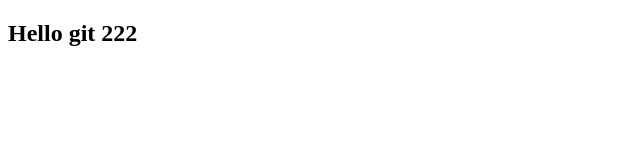
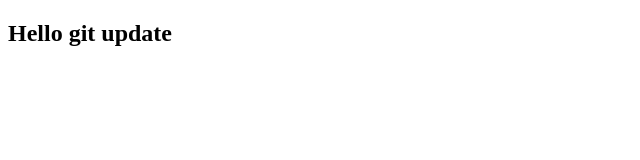
Before and after one commit to kouyaa/demo-git21, a plain HTML site: page index.html in a window 1280 px wide. Shown: the full height of the page, 0-640 px from the left. Drawn offline with Linux system fonts and the light colour scheme.

Commit message:
Update index.html
updateee

```diff
--- a/index.html
+++ b/index.html
@@ -6,6 +6,6 @@
     <title>Document</title>
 </head>
 <body>
-    <h2>Hello git 222 </h2>
+    <h2>Hello git update </h2>
 </body>
 </html>
```
